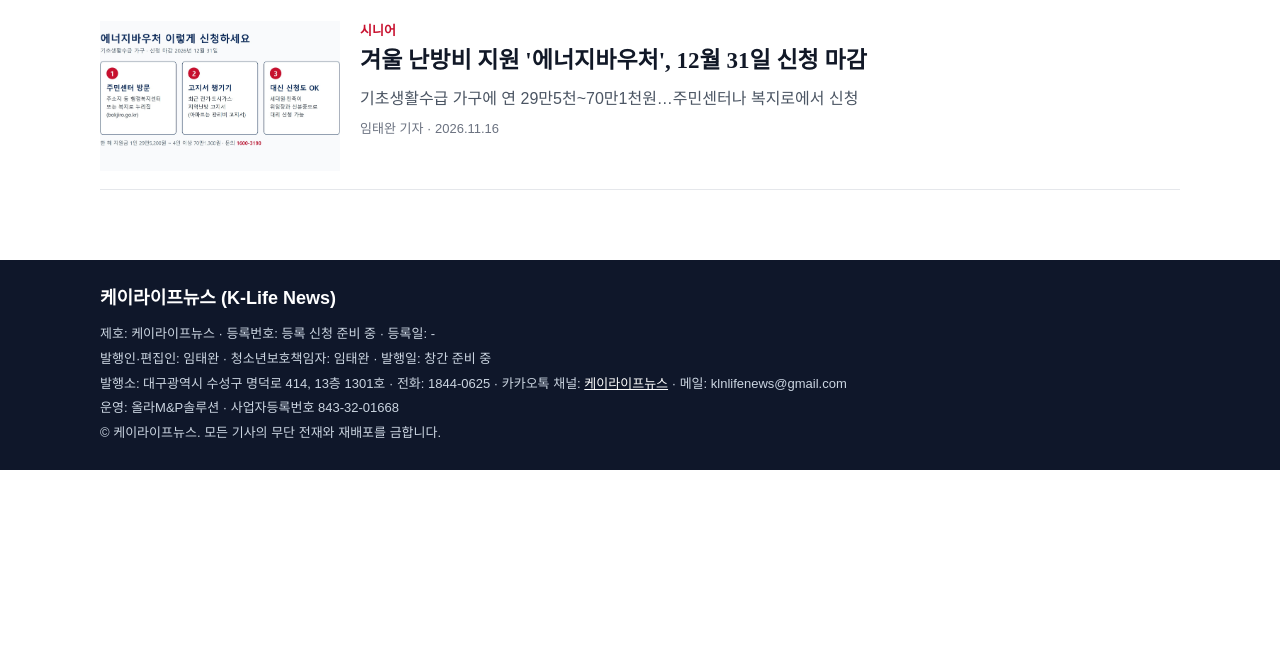
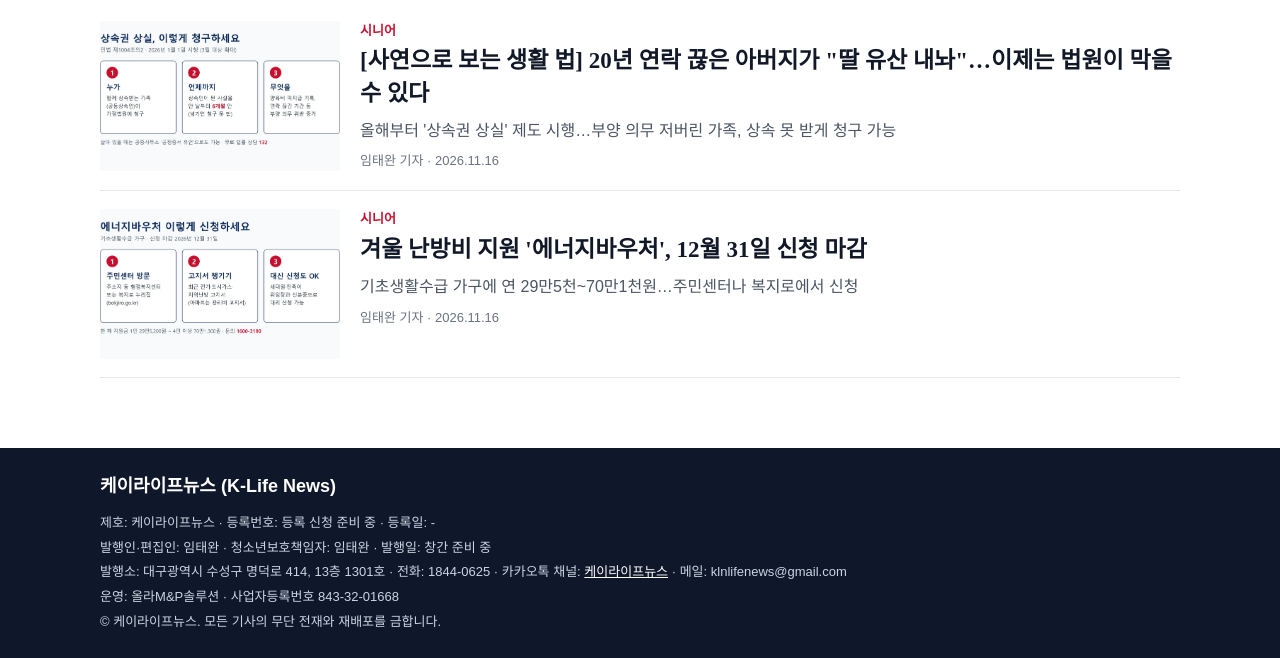
Before and after one commit to taewan4567-pixel/klnnews, a plain HTML site: page category/senior.html in a window 1280 px wide. Shown: the part 275-933 px from the top of the page. Before the commit the page ends 800 px from the top, so only its background shows below. Drawn offline with Linux system fonts and the light colour scheme.

Commit message:
시니어 목록

```diff
--- a/category/senior.html
+++ b/category/senior.html
@@ -79,7 +79,7 @@ footer .info{margin-top:10px;line-height:1.9}
   <a class="logo" href="/"><span class="mark">K<b>L</b>N</span><span><div class="name">케이라이프뉴스</div><div class="sub">K-LIFE NEWS · 생활이 보이는 뉴스</div></span></a>
   <div class="search">기사 검색</div>
 </div></header>
-<nav class="menu"><div class="wrap"><a href="/">전체</a><a href="/category/incident.html">사건사고</a><a href="/category/daegu.html">대구·경북</a><a href="/category/travel.html">관광·여행</a><a href="/category/health.html">의료·건강</a><a class="on" href="/category/senior.html">시니어</a><a href="/category/food.html">맛집</a><a href="/category/video.html">KLN 영상</a></div></nav><main class="wrap"><section class="newslist"><h2>시니어</h2><a class="nitem" href="/news/003.html"><img src="/images/2026/003_energy_voucher.jpg" alt="겨울 난방비 지원 '에너지바우처', 12월 31일 신청 마감" loading="lazy"><div><div class="cat">시니어</div><h3>겨울 난방비 지원 '에너지바우처', 12월 31일 신청 마감</h3><p>기초생활수급 가구에 연 29만5천~70만1천원…주민센터나 복지로에서 신청</p><div class="meta">임태완 기자 · 2026.11.16</div></div></a></section></main><footer><div class="wrap">
+<nav class="menu"><div class="wrap"><a href="/">전체</a><a href="/category/incident.html">사건사고</a><a href="/category/daegu.html">대구·경북</a><a href="/category/travel.html">관광·여행</a><a href="/category/health.html">의료·건강</a><a class="on" href="/category/senior.html">시니어</a><a href="/category/food.html">맛집</a><a href="/category/video.html">KLN 영상</a></div></nav><main class="wrap"><section class="newslist"><h2>시니어</h2><a class="nitem" href="/news/004.html"><img src="/images/2026/004_inheritance.jpg" alt="[사연으로 보는 생활 법] 20년 연락 끊은 아버지가 "딸 유산 내놔"…이제는 법원이 막을 수 있다" loading="lazy"><div><div class="cat">시니어</div><h3>[사연으로 보는 생활 법] 20년 연락 끊은 아버지가 "딸 유산 내놔"…이제는 법원이 막을 수 있다</h3><p>올해부터 '상속권 상실' 제도 시행…부양 의무 저버린 가족, 상속 못 받게 청구 가능</p><div class="meta">임태완 기자 · 2026.11.16</div></div></a><a class="nitem" href="/news/003.html"><img src="/images/2026/003_energy_voucher.jpg" alt="겨울 난방비 지원 '에너지바우처', 12월 31일 신청 마감" loading="lazy"><div><div class="cat">시니어</div><h3>겨울 난방비 지원 '에너지바우처', 12월 31일 신청 마감</h3><p>기초생활수급 가구에 연 29만5천~70만1천원…주민센터나 복지로에서 신청</p><div class="meta">임태완 기자 · 2026.11.16</div></div></a></section></main><footer><div class="wrap">
   <div class="fname">케이라이프뉴스 (K-Life News)</div>
 
   <div class="info">
```
